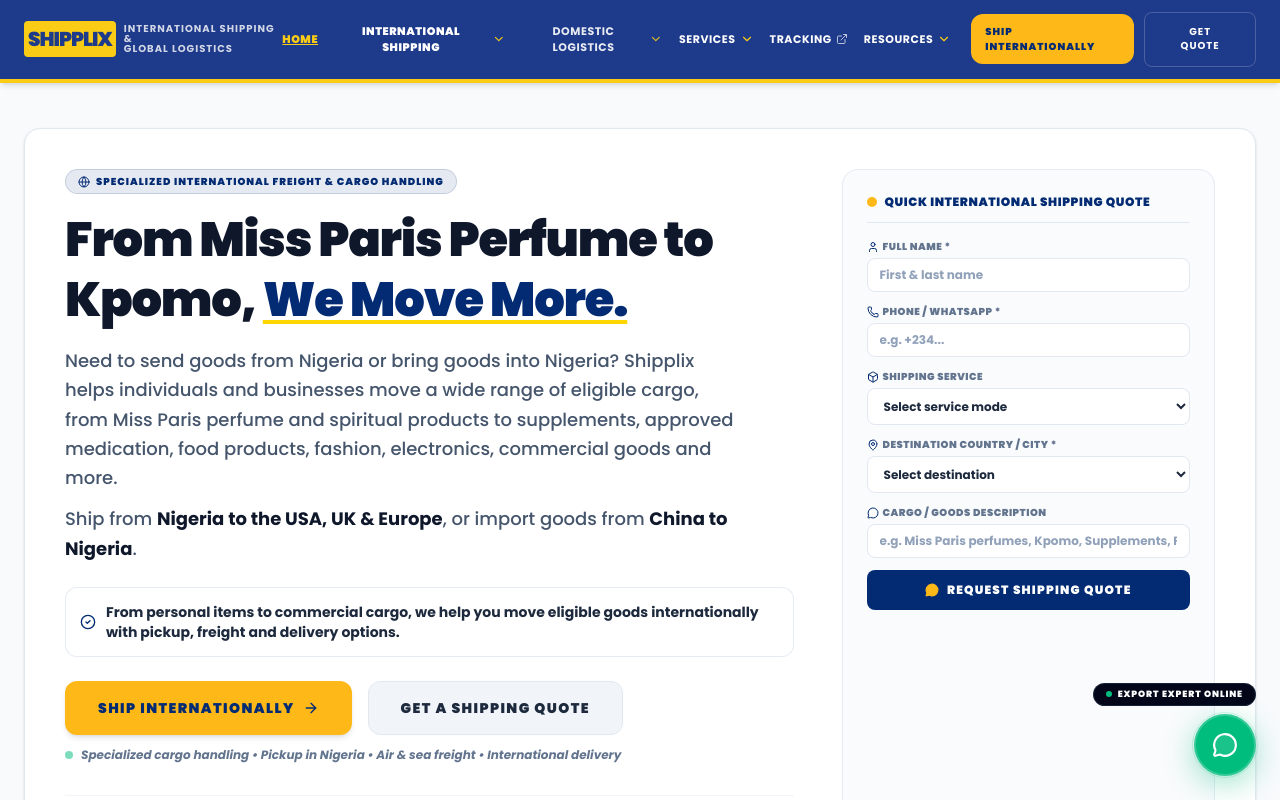
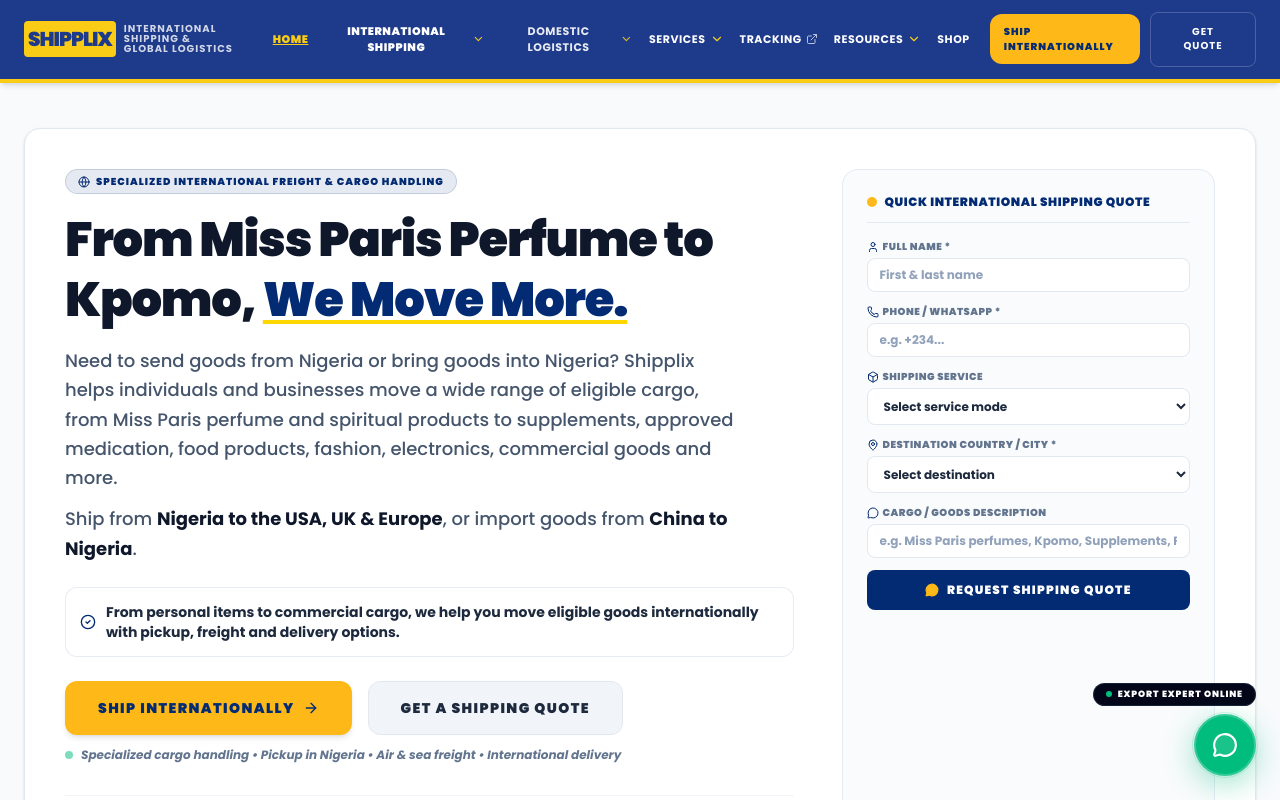
Before and after one commit to shipplixservices-web/shipplix-GO, a React (Vite) app: page / in a window 1280 px wide. Shown: the top 800 px of the page. Built offline with nearby package versions, Linux system fonts and the light colour scheme.

Commit message:
feat: add navigation link to shop platform
Integrate links to the Shipplix shop across the header, mobile menu, and footer to improve user access to shopping features.

```diff
--- a/src/App.tsx
+++ b/src/App.tsx
@@ -402,6 +402,14 @@
             </div>
           </div>
 
+          {/* Shop Link */}
+          <a
+            href="https://shop.shipplix.com"
+            className="hover:text-shipplix-yellow transition-colors py-2 flex items-center gap-1"
+          >
+            <span>Shop</span>
+          </a>
+
           {/* Call To Actions */}
           <div className="flex items-center gap-2.5 ml-1">
             <a
@@ -583,6 +591,14 @@
                 <ExternalLink size={14} className="text-shipplix-yellow" />
               </a>
 
+              {/* Shop */}
+              <a
+                href="https://shop.shipplix.com"
+                className="py-2.5 px-3 rounded-xl hover:bg-white/5 hover:text-shipplix-yellow transition-colors flex items-center justify-between font-black uppercase text-slate-200"
+              >
+                <span>Shop</span>
+              </a>
+
               {/* Resources Accordion */}
               <div className="border-b border-white/10 pb-2">
                 <button
@@ -2884,6 +2900,7 @@
           <div>
             <h5 className="font-black text-slate-900 uppercase tracking-widest text-[11px] mb-3">Resources &amp; Support</h5>
             <ul className="space-y-2 font-medium">
+              <li><a href="https://shop.shipplix.com" className="hover:text-blue-600 font-bold">Shop</a></li>
               <li><a href="https://track.shipplix.com" target="_blank" rel="noopener noreferrer" className="hover:text-blue-600 font-bold">Track Shipment</a></li>
               <li><a href="#/creators" onClick={(e) => handleLinkClick(e, '/creators')} className="hover:text-blue-600 font-bold text-amber-600 flex items-center gap-1.5"><span>Creator &amp; Affiliate</span> <span className="bg-amber-100 text-amber-800 text-[8px] px-1 py-0.5 rounded font-black">EARN</span></a></li>
               <li><a href="#/revenue-partner" onClick={(e) => handleLinkClick(e, '/revenue-partner')} className="hover:text-blue-600">Revenue Partner Program</a></li>
```
